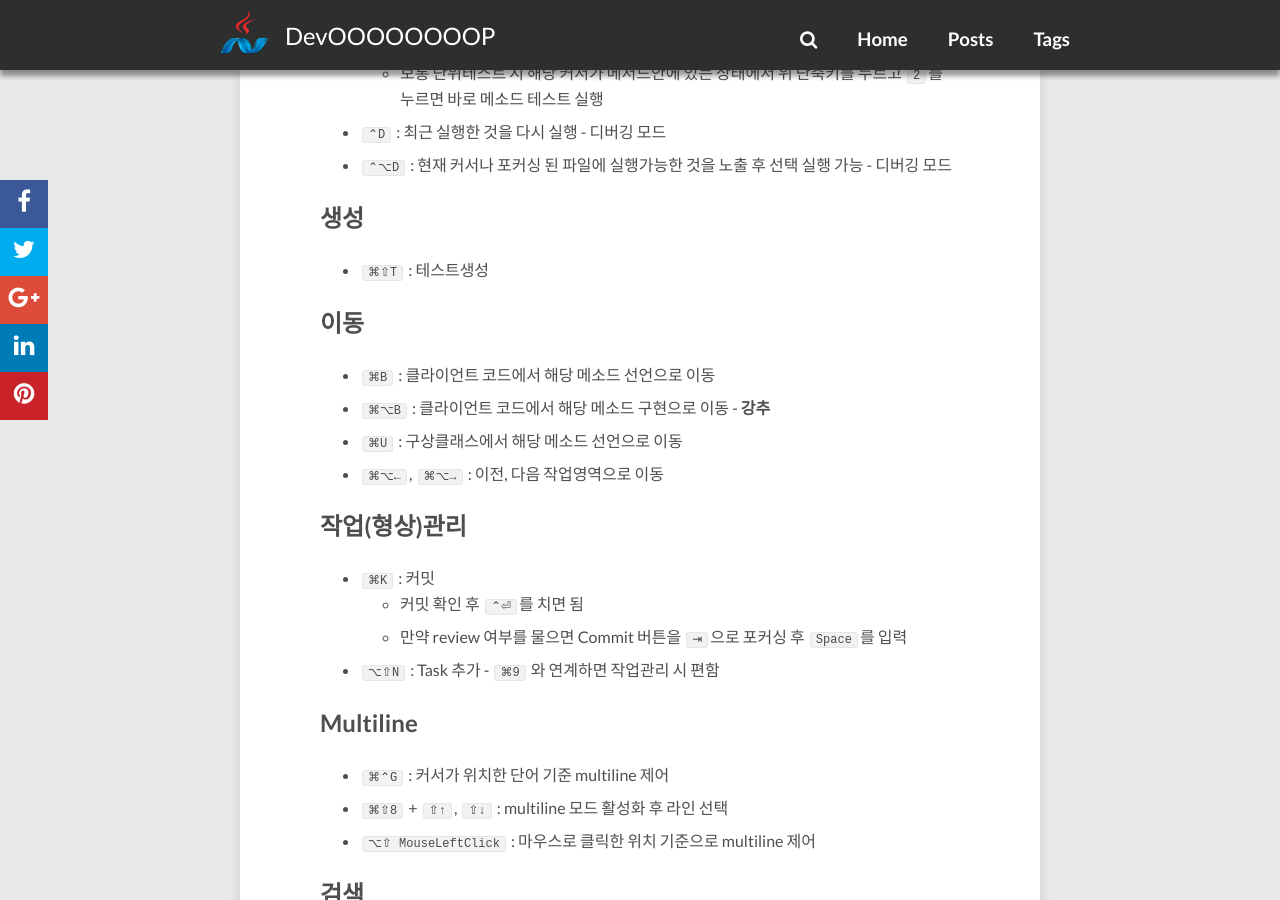
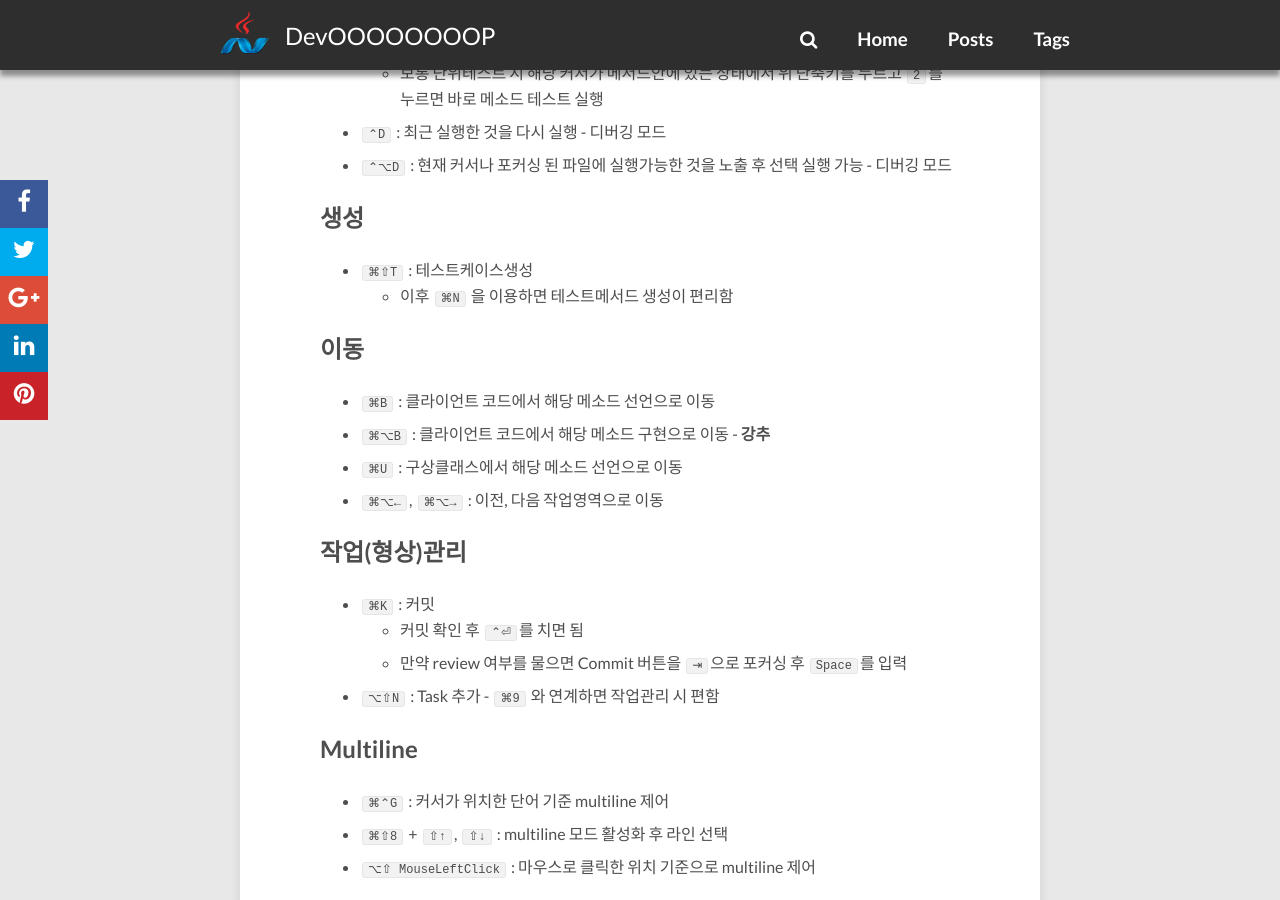
Before and after one commit to redutan/redutan.github.io, a Jekyll site: the page built from _posts/2016/2016-03-23-intellij-favorite-keymap-osx.markdown, in a window 1280 px wide and 900 px high, scrolled down 2197 px. Built offline with Jekyll 4.4.1, drawn with Linux system fonts in a browser that asks for light colours; nearby versions of some CDN libraries; comment, search, counter and statistics services are not loaded.

Commit message:
포스팅 수정

```diff
--- a/_posts/2016/2016-03-23-intellij-favorite-keymap-osx.markdown
+++ b/_posts/2016/2016-03-23-intellij-favorite-keymap-osx.markdown
@@ -72,7 +72,8 @@ tag:
 
 ## 생성
 
-- `⌘⇧T` : 테스트생성
+- `⌘⇧T` : 테스트케이스생성
+    - 이후 `⌘N` 을 이용하면 테스트메서드 생성이 편리함
 
 ## 이동
 
```
